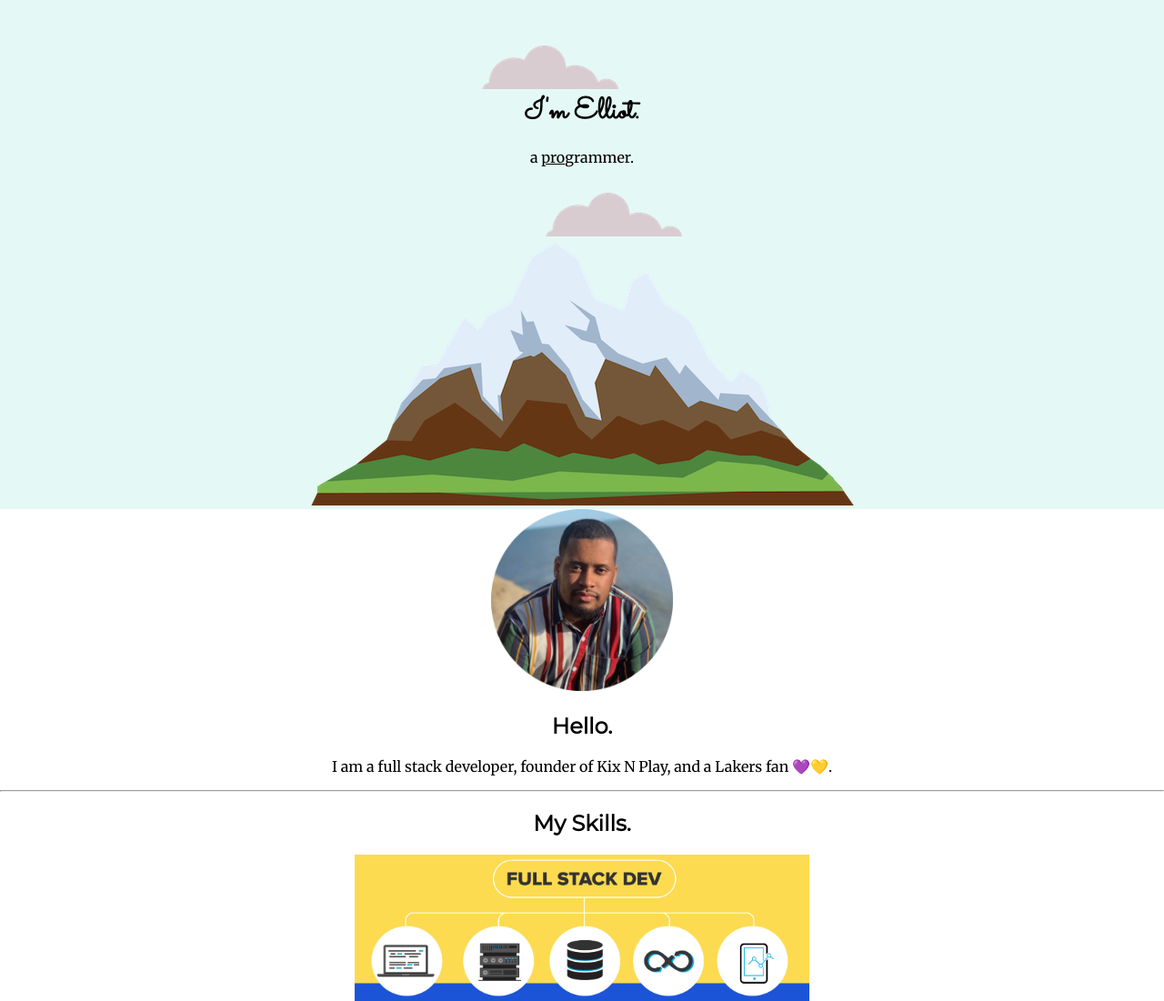
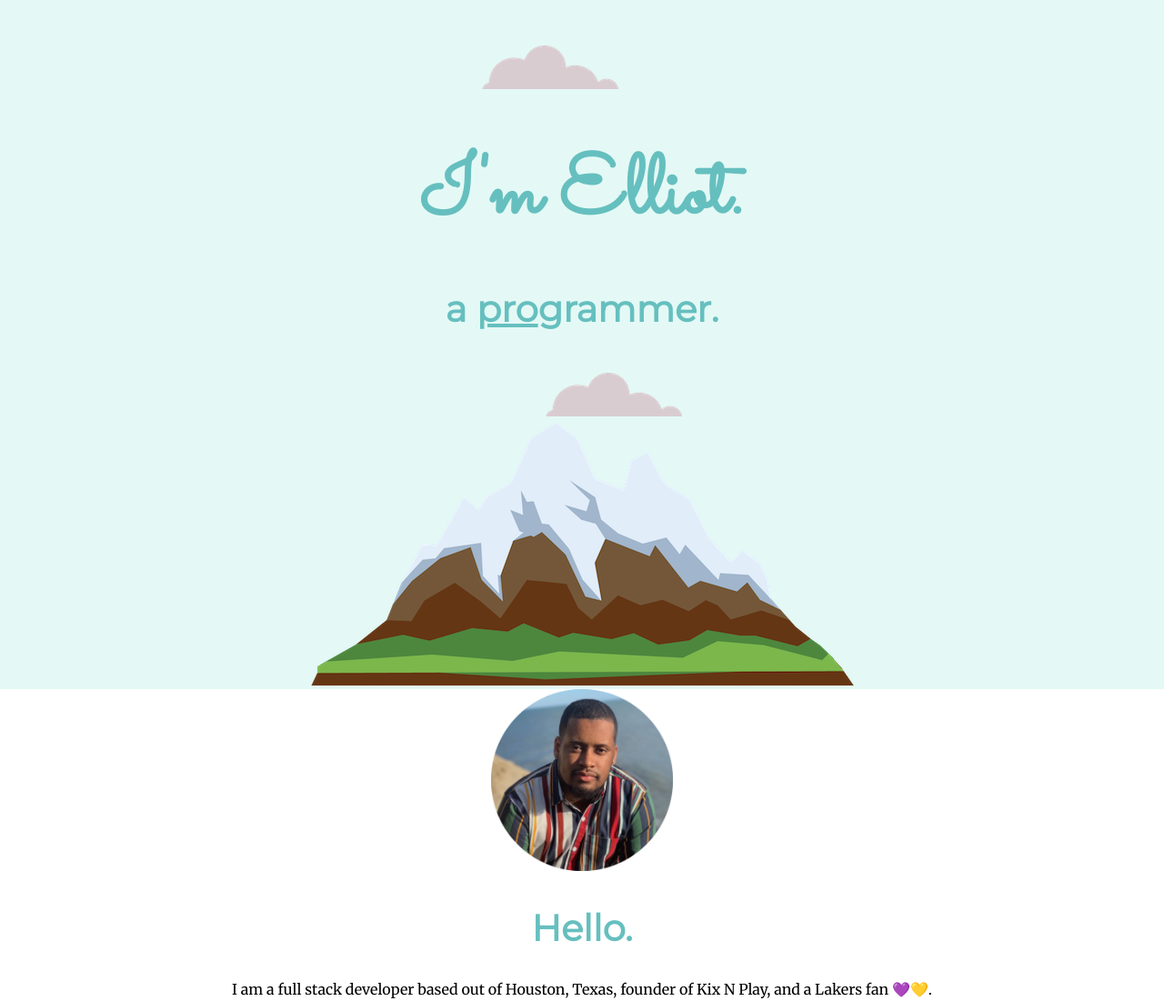
Before and after one commit to thatsehannah/the-complete-web-development-bootcamp, a plain HTML site: page css-my-site/index.html in a window 1280 px wide. Shown: the top 1101 px of the page at 91% size. Drawn offline with Linux system fonts and the light colour scheme.

Commit message:
small font changes to top container, text changes

```diff
--- a/css-my-site/css/styles.css
+++ b/css-my-site/css/styles.css
@@ -5,11 +5,15 @@ body {
 }
 
 h1 {
-  margin: 0;
+  color: #66bfbf;
+  font-size: 5.625rem;
   font-family: 'Sacramento', cursive;
+  margin: 50px auto 0;
 }
 
 h2 {
+  color: #66bfbf;
+  font-size: 2.5rem;
   font-family: 'Montserrat', sans-serif;
 }
 
--- a/css-my-site/index.html
+++ b/css-my-site/index.html
@@ -13,7 +13,7 @@
     <div class="top-container">
       <img class="top-cloud" src="images/cloud.png" alt="cloud-img">
       <h1>I'm Elliot.</h1>
-      <p>a <span class="pro">pro</span>grammer.</p>
+      <h2>a <span class="pro">pro</span>grammer.</h2>
       <img class="bottom-cloud" src="images/cloud.png" alt="cloud-img">
       <img src="images/mountain.png" alt="mountain-img">
     </div>
@@ -21,7 +21,7 @@
       <div class="profile">
         <img class="profile-pic" src="images/elliot.png" alt="elliot-profile-pic">
         <h2>Hello.</h2>
-        <p>I am a full stack developer, founder of Kix N Play, and a Lakers fan 💜💛.</p>
+        <p>I am a full stack developer based out of Houston, Texas, founder of Kix N Play, and a Lakers fan 💜💛.</p>
       </div>
       <hr>
       <div class="skills">
@@ -29,7 +29,7 @@
         <div class="skill-row">
           <img class="dev" src="images/fullstack.png" alt="">
           <h3>Full Stack Development.</h3>
-          <p>Full stack development has become a true passion of mine throughout my career thus far. Creating a website from end to end gives me a sense of
+          <p>Full stack development has become a true passion of m ine throughout my career thus far. Creating a website from end to end gives me a sense of
             satisfaction and joy that one denomination of web development has yet to reach. Given my ability to not only learn from others but to teach myself new things, I've made it to a point in my career where I want to focus on mastering this skill.
           </p>
         </div>
```
